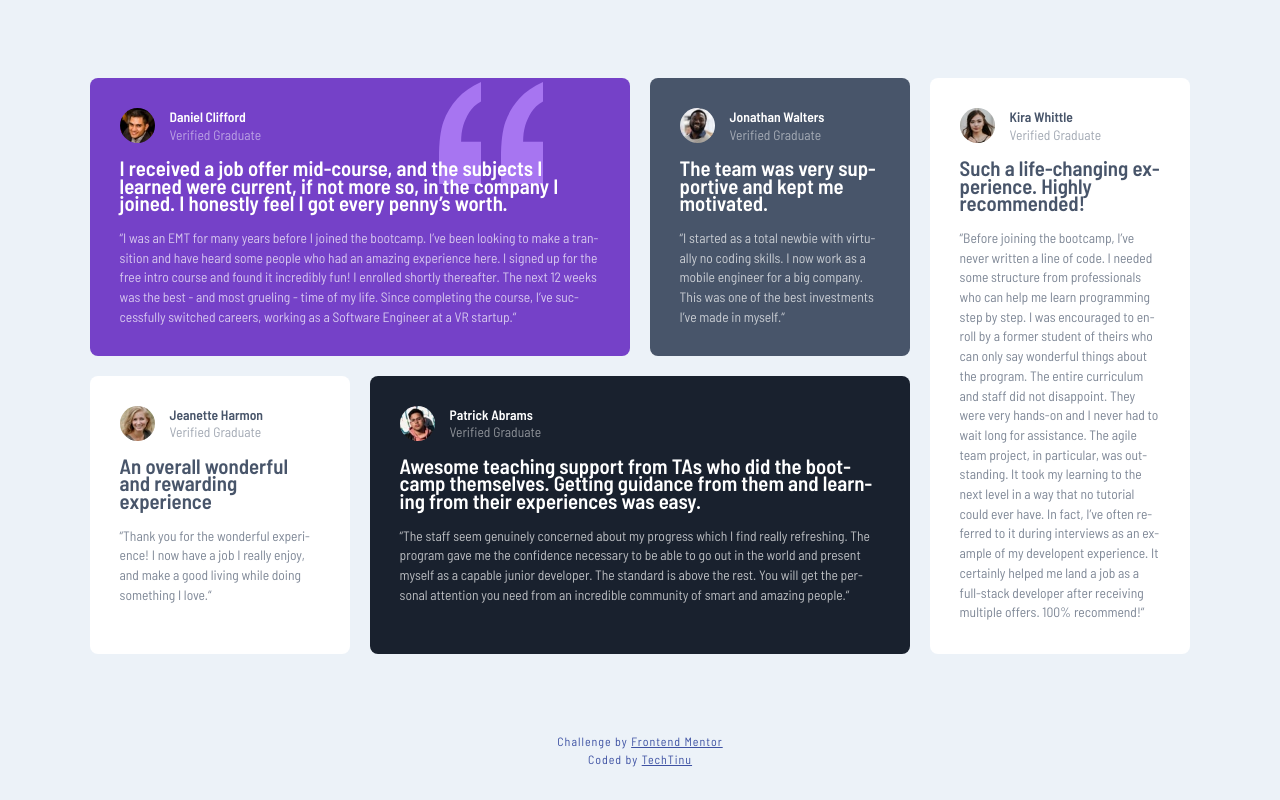
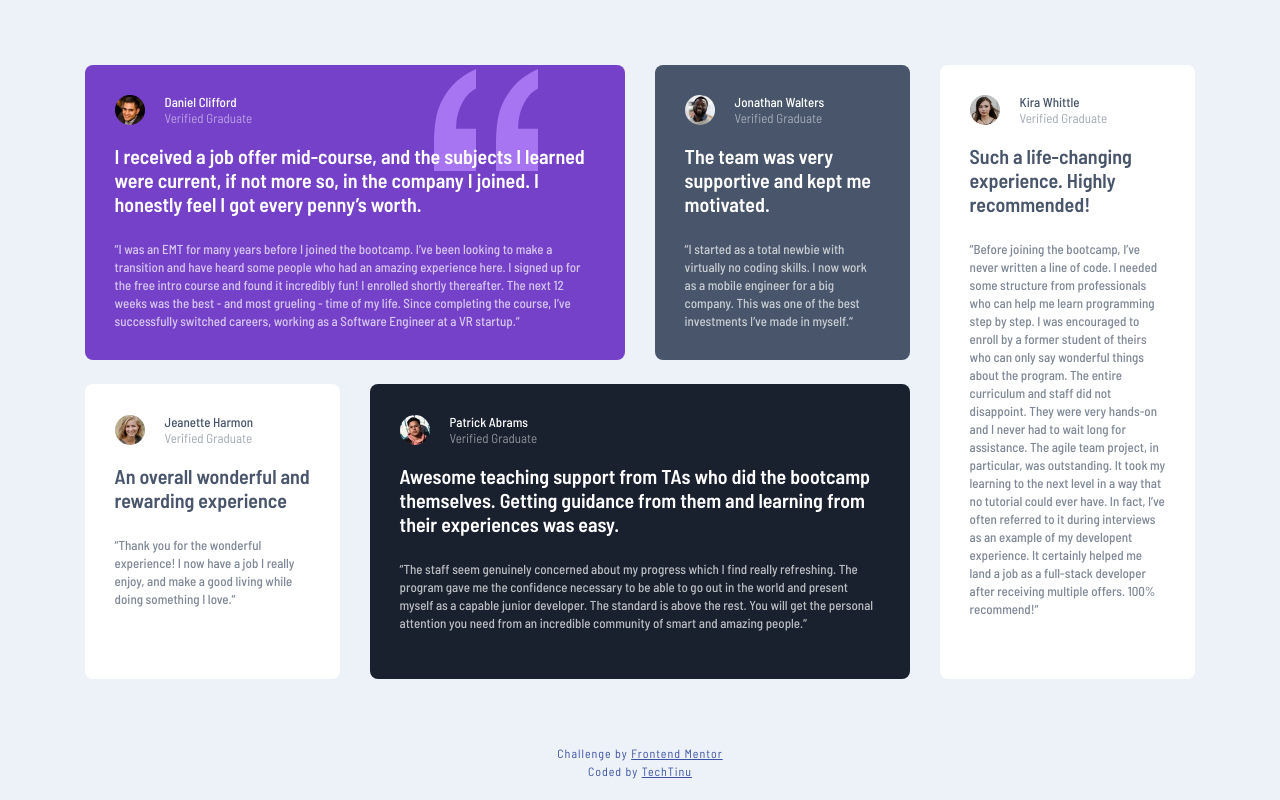
Before and after one commit to tinuola/fm_testimonials-grid, a React (Vite) app: page / in a window 1280 px wide. Built offline with nearby package versions, Linux system fonts and the light colour scheme.

Commit message:
Slight CSS updates to match Figma comp

```diff
--- a/index.html
+++ b/index.html
@@ -15,7 +15,7 @@
     <link rel="preconnect" href="https://fonts.googleapis.com" />
     <link rel="preconnect" href="https://fonts.gstatic.com" crossorigin />
     <link
-      href="https://fonts.googleapis.com/css2?family=Barlow+Semi+Condensed:wght@400;600&display=swap"
+      href="https://fonts.googleapis.com/css2?family=Barlow+Semi+Condensed:wght@400;500;600&display=swap"
       rel="stylesheet"
     />
     <!-- Project Stylesheets -->
--- a/src/css/reset.css
+++ b/src/css/reset.css
@@ -31,22 +31,8 @@ html:focus-within {
 /* Set core body defaults */
 body {
   min-height: 100vh;
-  line-height: calc(1em + 0.25rem);
-  /* line-height: 1.5; */
   text-rendering: optimizeSpeed;
   -webkit-font-smoothing: antialiased;
-}
-
-/* Avoid text overflows */
-h1,
-h2,
-h3,
-h4,
-p {
-  overflow-wrap: break-word;
-  -webkit-hyphens: auto;
-  -ms-hyphens: auto;
-  hyphens: auto;
 }
 
 /* Make media easier to work with */
--- a/src/css/style.css
+++ b/src/css/style.css
@@ -9,10 +9,8 @@
 }
 
 body {
-  /* min-height: 100vh; */
-  text-rendering: optimizeSpeed;
   font-family: var(--primary-font);
-  font-size: 0.85rem;
+  font-size: 0.8125rem;
   color: var(--dark-gray-blue);
   background-color: var(--light-gray-blue);
 }
@@ -36,8 +34,8 @@ body {
 }
 
 main {
-  max-width: 320px;
-  margin: 2.5rem auto;
+  max-width: 327px;
+  margin: 4.375rem auto;
 }
 
 @media (min-width: 768px) {
@@ -48,7 +46,7 @@ main {
 
 @media (min-width: 1200px) {
   main {
-    max-width: 1100px;
+    max-width: 1110px;
     margin: 0 auto;
     display: flex;
     justify-content: center;
@@ -76,12 +74,13 @@ main {
       "daniel   daniel  jonathan  kira"
       "jeanette patrick patrick   kira";
     grid-auto-flow: dense;
+    gap: 1.5rem 1.875rem;
   }
 }
 
 article {
-  padding: 1.5rem;
-  margin-bottom: 1.25rem;
+  padding: 1.625rem 2rem 2rem 2rem;
+  margin-bottom: 1.5rem;
   border-radius: 0.5rem;
   display: flex;
   flex-direction: column;
@@ -156,7 +155,7 @@ article:nth-of-type(4) {
 }
 
 article header {
-  margin-bottom: 1rem;
+  margin-bottom: 1.125rem;
   display: grid;
   grid-template-columns: 50px auto;
   grid-template-rows: 1fr 1fr;
@@ -166,15 +165,15 @@ article header {
 }
 
 article header img {
-  width: 35px;
+  width: 30px;
   border-radius: 50%;
   grid-area: image;
+  align-self: center;
 }
 
 article header p:nth-of-type(1) {
   grid-area: author;
-  align-self: end;
-  font-weight: 600;
+  font-weight: 500;
 }
 
 article header p:nth-of-type(2) {
@@ -183,17 +182,19 @@ article header p:nth-of-type(2) {
 }
 
 article div h2 {
-  font-size: 1.3rem;
-  margin-bottom: 1rem;
+  font-size: 1.25rem;
+  line-height: 1.5rem;
+  margin-bottom: 1.5rem;
 }
 
 article div > p {
-  line-height: 1.45;
+  font-weight: 500;
+  line-height: 1.125rem;
   opacity: 0.7;
 }
 
 footer {
-  margin-bottom: 2rem;
+  padding-bottom: 1.25rem;
 }
 
 .fm-byline {
```
Also changed, not shown: 1 other file (tests, documents, lock files or other folders).
